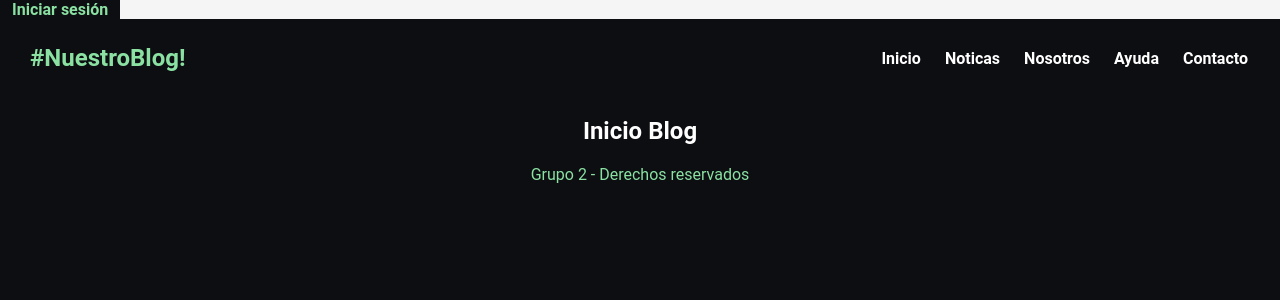
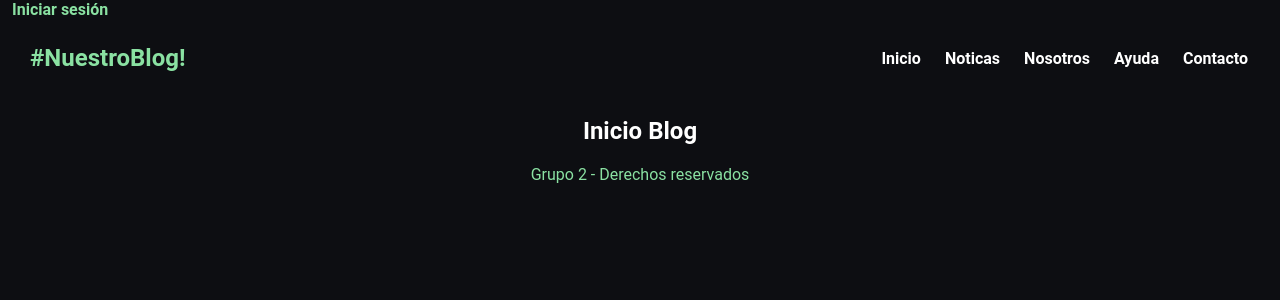
Before and after one commit to agustinbareiro/desafio_semana_10, a Django app: page / in a window 1280 px wide. Shown: the top 300 px of the page. Run offline with Django 4.2, Linux system fonts and the light colour scheme.

Commit message:
.gitignore + background arreglado ;)

```diff
--- a/blog/static/css/style.css
+++ b/blog/static/css/style.css
@@ -15,8 +15,10 @@ body{
 .container{
     margin: auto;
 }
+
 header{
-    background-color: rgb(245, 245, 245);
+    background-color: rgb(13,14,18);
+    color: white;
 }
 
 header .logo{
@@ -27,14 +29,11 @@ header .logo{
     font-size: 1.5em;
 }
 
-
 header .container{
     display: flex;
     flex-direction: column;
     align-items: center;
 }
-
-
 
 header nav{
     display: flex;
--- a/blog/templates/index.html
+++ b/blog/templates/index.html
@@ -9,6 +9,7 @@
     <title>Blog - {% block titulo %} {% endblock titulo%}</title>
 </head>
 <body>
+    <div class='Login'>
         <header>
             {% if user.is_authenticated %}
             <p>Bienvenido {{ user.username }} </p>
@@ -17,6 +18,7 @@
             <a href="{% url 'login'%}">Iniciar sesión</a>
             {% endif %}
         </header>
+    </div>
     <header>
         <div class="container">
             <p class="logo">#NuestroBlog!</p>
```
Also changed, not shown: blog/blog/db.sqlite3. Lines whose indentation alone changed are shown as unchanged.
